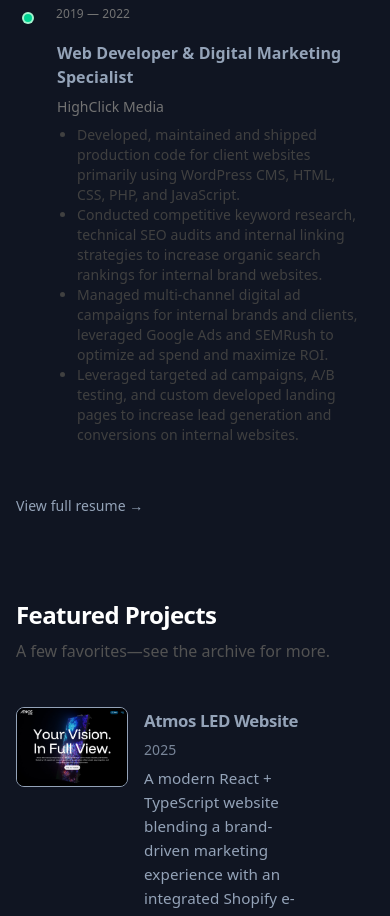
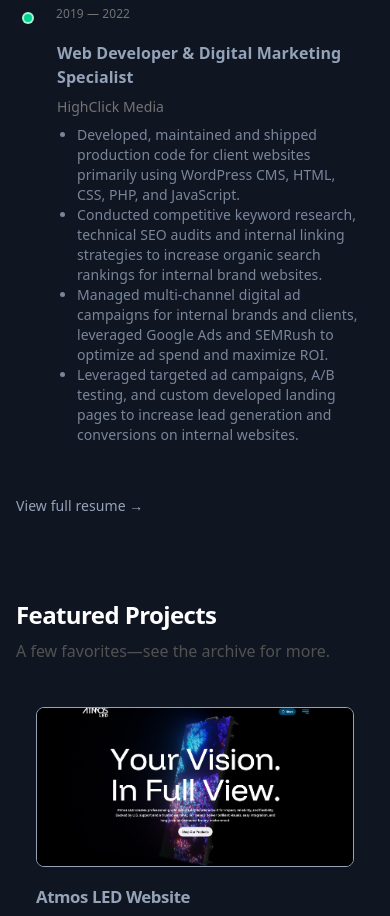
Before and after one commit to itsrichardhaar/Dev-Portfolio-II, a Next.js app: page / in a window 390 px wide. Shown: the part 1950-2866 px from the top of the page. Built offline with nearby package versions, Linux system fonts and the light colour scheme.

Commit message:
update card hover and mobile view

```diff
--- a/components/ProjectCard.tsx
+++ b/components/ProjectCard.tsx
@@ -1,4 +1,6 @@
 // components/ProjectCard.tsx
+"use client";
+
 import Link from "next/link";
 import Image from "next/image";
 import { memo } from "react";
@@ -44,23 +46,24 @@
       <article
         className={[
           // layout & spacing
-          "group rounded-xl border border-border/80 pr-5 pl-0 pt-5 pb-5 first:border-0",
+          "group rounded-xl border border-border/80 px-5 pt-5 pb-5 first:border-0",
           // compositing & paint-friendly hover
           "transition-colors duration-200",
           "hover:bg-[rgba(45,212,191,0.1)]",
           "hover:border-neutral-300 dark:hover:border-neutral-700",
         ].join(" ")}
       >
-        <div className="flex items-start gap-4">
-          {/* Thumbnail (own layer, no layout shift) */}
+        {/* 👇 stack on mobile, row on sm+ */}
+        <div className="flex flex-col gap-4 sm:flex-row sm:items-start">
+          {/* Thumbnail */}
           <div
             className={[
-              "relative shrink-0 overflow-hidden rounded-lg border border-border/60",
-              // fixed box prevents CLS
-              "h-20 w-28 sm:h-28 sm:w-36",
-              // promote to separate layer so parent repaints don’t flash the image
+              "relative overflow-hidden rounded-lg border border-border/60",
+              // fixed boxes
+              "h-40 w-full sm:h-24 sm:w-32 md:h-28 md:w-36",
+              "shrink-0",
+              // promote
               "transform-gpu will-change-transform [backface-visibility:hidden]",
-              // ensure smoother scaling on some GPUs
               "[transform:translateZ(0)]",
             ].join(" ")}
           >
@@ -70,10 +73,8 @@
                 alt={thumb.alt ?? project.title}
                 fill
                 sizes="(min-width: 1024px) 12rem, 9rem"
-                // user-perceived stability
                 priority={false}
-                placeholder="empty" // switch to 'blur' if you add blurDataURL
-                // performance hints
+                placeholder="empty"
                 decoding="async"
                 className="object-cover select-none"
                 draggable={false}
@@ -85,25 +86,25 @@
 
           {/* Text side */}
           <div className="min-w-0 flex-1">
-            <header className="flex flex-col sm:flex-row sm:items-baseline sm:justify-between">
+            <header className="flex flex-col sm:flex-row sm:items-baseline sm:justify-between gap-1">
               <h3 className="truncate text-[1.05rem] font-semibold tracking-tight text-copy">
                 {project.title}
               </h3>
               {project.year ? (
-                <span className="mt-1 text-sm text-copy/80 sm:mt-0">
+                <span className="text-sm text-copy/80 sm:mt-0">
                   {project.year}
                 </span>
               ) : null}
             </header>
 
             {project.summary && (
-              <p className="mt-1.5 mr-10 text-[0.95rem] leading-6">
+              <p className="mt-1.5 md:mr-10 text-[0.95rem] leading-6">
                 {project.summary}
               </p>
             )}
 
             {project.builtWith?.length ? (
-              <ul className="mt-2 flex flex-wrap gap-2">
+              <ul className="mt-3 flex flex-wrap gap-2">
                 {project.builtWith.map((t) => (
                   <li
                     key={t}
--- a/components/Section.tsx
+++ b/components/Section.tsx
@@ -1,18 +1,47 @@
 // components/Section.tsx
+"use client";
+
 import { ReactNode } from "react";
+import { motion, type Variants, type Transition } from "framer-motion";
 
 type Props = {
   id: string;
   title: string;
   subtitle?: string;
   children: ReactNode;
-  className?: string; // NEW
+  className?: string;
+};
+
+// define the easing as a tuple so TS knows it's valid
+const EASE: Transition["ease"] = [0.22, 1, 0.36, 1];
+
+const sectionVariants: Variants = {
+  hidden: { opacity: 0},
+  // functional variant
+  show: (i = 0) => ({
+    opacity: 1,
+    transition: {
+      duration: 0.5,
+      delay: i * 0.08,
+      ease: EASE,
+    },
+  }),
 };
 
 export default function Section({ id, title, subtitle, children, className }: Props) {
   const base = "scroll-mt-16 py-10";
+
   return (
-    <section id={id} className={className ? `${base} ${className}` : base}>
+    <motion.section
+      id={id}
+      className={className ? `${base} ${className}` : base}
+      variants={sectionVariants}
+      initial="hidden"
+      whileInView="show"
+      viewport={{ once: true, margin: "0px 0px -80px 0px" }}
+      // if you want to pass a custom index later:
+      custom={0}
+    >
       <h2 className="text-heading text-2xl font-bold tracking-tight sm:text-3xl">
         {title}
       </h2>
@@ -24,6 +53,6 @@
       <div className="prose prose-neutral mt-6 max-w-none dark:prose-invert">
         {children}
       </div>
-    </section>
+    </motion.section>
   );
 }
--- a/components/Timeline.tsx
+++ b/components/Timeline.tsx
@@ -171,8 +171,8 @@
                 "lg:pl-4 lg:pr-4 lg:py-4",
                 "transition-all duration-200",
                 isActive
-                  ? "border-neutral-300 bg-neutral-50/70 dark:border-neutral-700 dark:bg-neutral-900/40"
-                  : "hover:border-neutral-300 hover:bg-neutral-50/70 dark:hover:border-neutral-700 dark:hover:bg-neutral-900/40",
+                  ? "bg-[rgba(45,212,191,0.1)]"
+                  : "hover:bg-[rgba(45,212,191,0.1)]",
                 it.href
                   ? "cursor-pointer focus:outline-none focus-visible:ring-2 focus-visible:ring-emerald-400/70"
                   : "",
@@ -183,7 +183,7 @@
                 <div className="text-sm text-neutral-500">{it.org}</div>
               </div>
               {it.bullets?.length ? (
-                <ul className="mt-2 list-disc pl-5 text-sm text-neutral-700 dark:text-neutral-300">
+                <ul className="mt-2 list-disc pl-5 text-sm text-copy/80">
                   {it.bullets.map((b, i) => (
                     <li key={i}>{b}</li>
                   ))}
--- a/data/projects.ts
+++ b/data/projects.ts
@@ -184,7 +184,7 @@
     madeAt: "Springer Studios",
     builtWith: ["Webflow", "jQuery", "SwiperJS"],
     link: "https://www.essper.com",
-    featured: true,
+    featured: false,
     description: [
     "Led a ground-up redesign focused on performance, accessibility, and maintainability.",
     "Built a modular component and template system."
```
